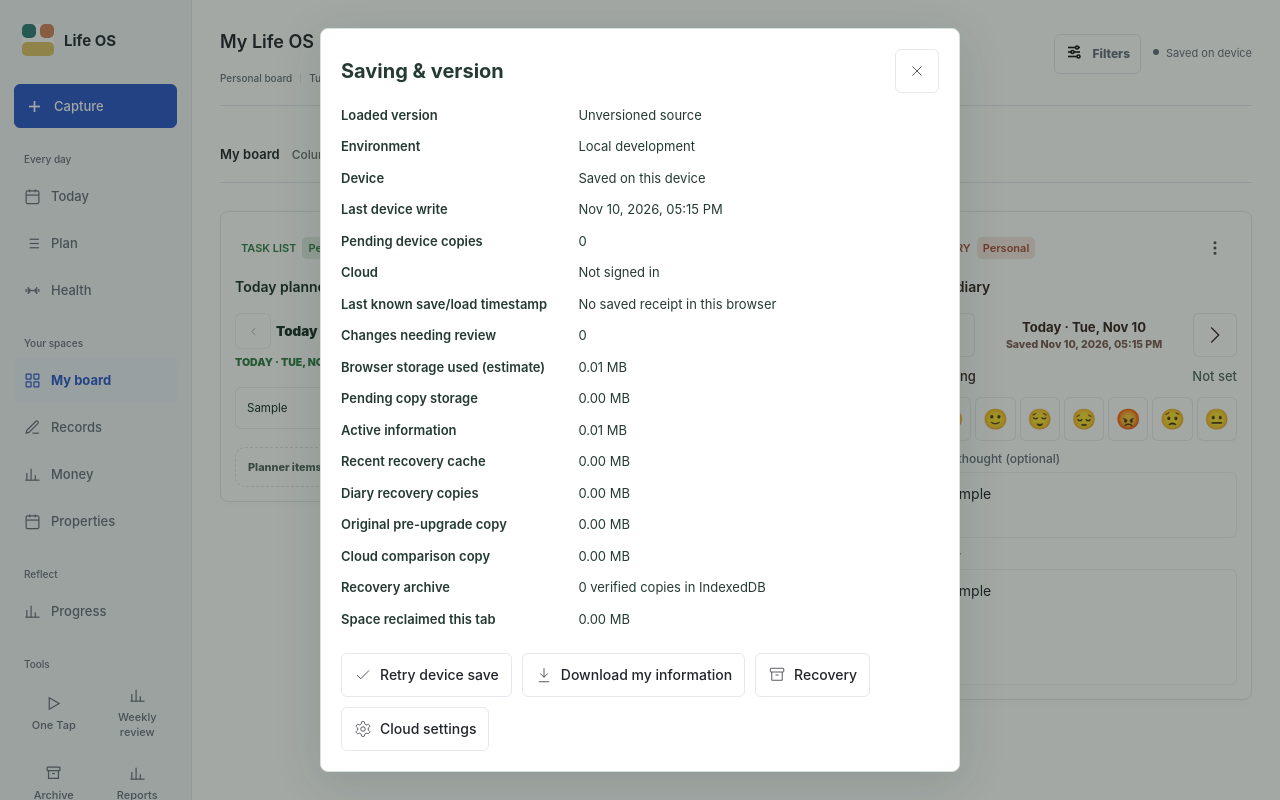
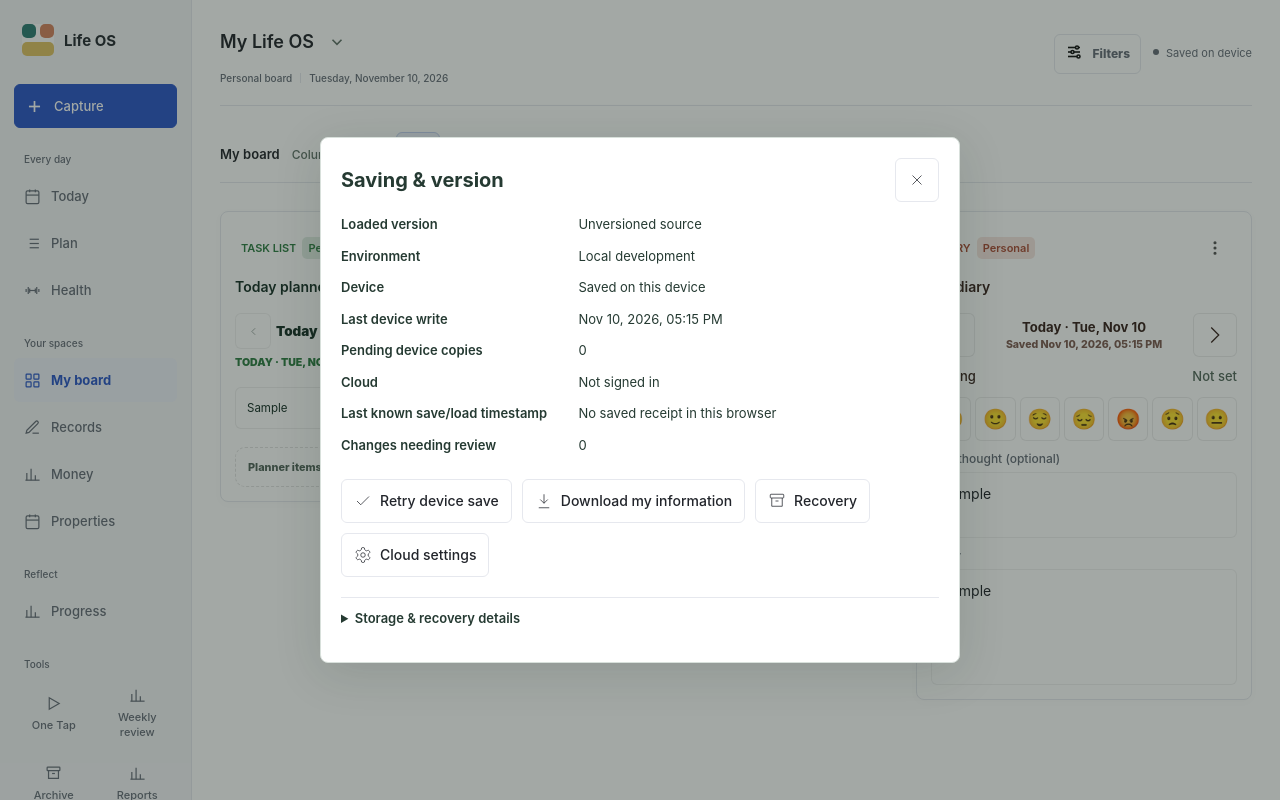
Before and after one commit to austinwong94/life-os, a website: page index.html in a window 1280 px wide. Both pictures are taken after typing "Sample", "Sample", "Sample", "Sample" into the empty fields and a click on the button "Saved on device". Drawn offline with Linux system fonts and the light colour scheme.

Commit message:
Simplify saving details without hiding failures or recovery actions

```diff
--- a/daily-workspace.css
+++ b/daily-workspace.css
@@ -78,9 +78,13 @@
 .daily-check input[type=checkbox] { width: 20px; height: 20px; flex-shrink: 0; accent-color: #287c55; }
 .daily-check span { font-size: 14px; line-height: 1.5; overflow-wrap: anywhere; }
 .daily-focus-options { max-height: 45dvh; overflow-y: auto; margin-block: 10px; }
-.daily-save-details { display: grid; grid-template-columns: minmax(0,1fr) minmax(0,1.6fr); gap: 12px; font-size: 13px; line-height: 1.5; margin-bottom: 24px; }
-.daily-save-details dt { font-weight: 600; }
-.daily-save-details dd { margin: 0; overflow-wrap: anywhere; }
+.daily-save-details, .daily-save-storage-details { display: grid; grid-template-columns: minmax(0,1fr) minmax(0,1.6fr); gap: 12px; font-size: 13px; line-height: 1.5; margin-bottom: 24px; }
+.daily-save-details dt, .daily-save-storage-details dt { font-weight: 600; }
+.daily-save-details dd, .daily-save-storage-details dd { margin: 0; overflow-wrap: anywhere; }
+.daily-save-storage { margin-top: 20px; border-top: 1px solid var(--line,#d8e0db); }
+.daily-save-storage > summary { padding: 12px 0; min-height: 44px; cursor: pointer; font-size: 13px; font-weight: 600; }
+.daily-save-storage > summary:focus-visible { outline: 2px solid var(--action,#287c55); outline-offset: 2px; }
+.daily-save-storage-details { margin-block: 8px 0; }
 .release-update-notice { display: flex; align-items: center; justify-content: space-between; gap: 12px; flex-wrap: wrap; border-bottom: 1px solid #dce5e1; padding: 10px 0; margin-bottom: 16px; font-size: 13px; }
 .release-update-notice p { margin: 0; flex: 1 1 200px; }
 .release-update-notice .planning-button { flex: 0 0 auto; }
--- a/daily-workspace.js
+++ b/daily-workspace.js
@@ -176,8 +176,11 @@ function renderDailyNavigation() {
 }
 function openSaveDetails() {
   const dialog=dailyDialog('Saving & version'),details=planningNode('dl','daily-save-details');dialog.append(details);
+  const storageDisclosure=planningNode('details','daily-save-storage'),storageSummary=planningNode('summary','','Storage & recovery details'),storageDetails=planningNode('dl','daily-save-storage-details');
+  storageDisclosure.append(storageSummary,storageDetails);
   const render=()=>{
-    details.replaceChildren();const add=(label,text)=>details.append(planningNode('dt','',label),planningNode('dd','',text));
+    details.replaceChildren();storageDetails.replaceChildren();const add=(label,text)=>details.append(planningNode('dt','',label),planningNode('dd','',text));
+    const addStorage=(label,text)=>storageDetails.append(planningNode('dt','',label),planningNode('dd','',text));
     add('Loaded version',loadedReleaseId() || 'Unversioned source');add('Environment',PREVIEW_MODE?'Separate preview records - cloud disabled':location.hostname==='127.0.0.1'||location.hostname==='localhost'?'Local development':'This website');
     let pending;try{pending=LifeDeviceStore.pending().length;}catch{}
     add('Device',corruptLocalStateDetected?'Recovery required':pending===undefined?'Device copies could not be checked':pending>0?'Pending copies kept - shared save not confirmed':lastLocalSaveOk?'Saved on this device':'Saving failed - export your writing');
@@ -192,18 +195,18 @@ function openSaveDetails() {
       add('Boards with record changes',count);
     }
     add('Changes needing review',String(state.syncConflicts?.length || 0));
+    if(lastDeviceSaveError)add('Last device save issue',deviceSaveFailureReason()+' '+formatRecordDateTime(lastDeviceSaveError.at));
     try{
       const storage=LifeDeviceStore.diagnostics(),mb=bytes=>(bytes/1048576).toFixed(2)+' MB';
-      add('Browser storage used (estimate)',mb(storage.totalBytes));
-      add('Pending copy storage',mb(storage.pendingBytes));
+      addStorage('Browser storage used (estimate)',mb(storage.totalBytes));
+      addStorage('Pending copy storage',mb(storage.pendingBytes));
       const labels=[[STORAGE_KEY,'Active information'],[CLOUD_RECOVERY_KEY,'Recent recovery cache'],[DIARY_BACKUP_KEY,'Diary recovery copies'],[PRE_UPGRADE_KEY,'Original pre-upgrade copy'],[CLOUD_BASE_KEY,'Cloud comparison copy']];
-      for(const [key,label] of labels)add(label,mb((localStorage.getItem(key)?.length || 0)*2));
+      for(const [key,label] of labels)addStorage(label,mb((localStorage.getItem(key)?.length || 0)*2));
       if(typeof recoveryVault!=='undefined' && recoveryVault){
-        const archive=recoveryVault.diagnostics();add('Recovery archive',archive.error || (archive.ready?archive.archivedCopies+' verified copies in IndexedDB':'Opening recovery archive'));
-        add('Space reclaimed this tab',mb(archive.movedBytes));
+        const archive=recoveryVault.diagnostics();addStorage('Recovery archive',archive.error || (archive.ready?archive.archivedCopies+' verified copies in IndexedDB':'Opening recovery archive'));
+        addStorage('Space reclaimed this tab',mb(archive.movedBytes));
       }
-      if(lastDeviceSaveError)add('Last device save issue',deviceSaveFailureReason()+' '+formatRecordDateTime(lastDeviceSaveError.at));
-    }catch{add('Browser storage','Access unavailable');}
+    }catch{addStorage('Browser storage','Access unavailable');}
   };render();const timer=setInterval(render,1500);dialog.addEventListener('close',()=>clearInterval(timer),{once:true});
   const actions=planningNode('div','daily-actions');
   const feedback=planningNode('p','daily-message');feedback.setAttribute('role','status');
@@ -225,7 +228,7 @@ function openSaveDetails() {
     const link=planningNode('a','planning-button','Open saved workspace'),url=new URL(location.href);
     url.searchParams.delete('preview');url.hash='';link.href=url.href;actions.append(link);
   }
-  dialog.append(feedback,actions);
+  dialog.append(feedback,actions,storageDisclosure);
 }
 function openDailyCapture() {
   const boardId=state.activeBoardId,today=getTodayKey(),session=dailySession(),draft=session.capture ||= {kind:'task',text:'',date:today,area:''};
```
Also changed, not shown: tests/daily-workspace.cjs (+29 -1 lines).
